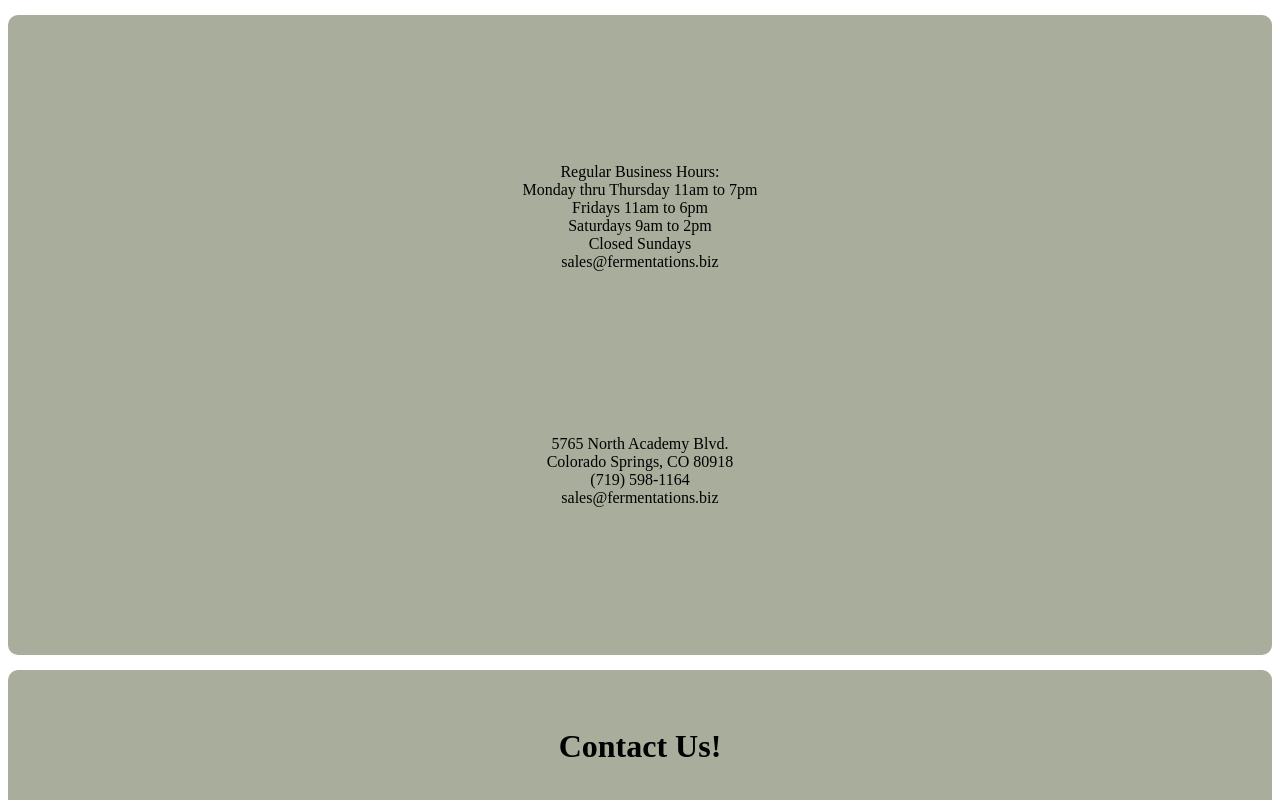
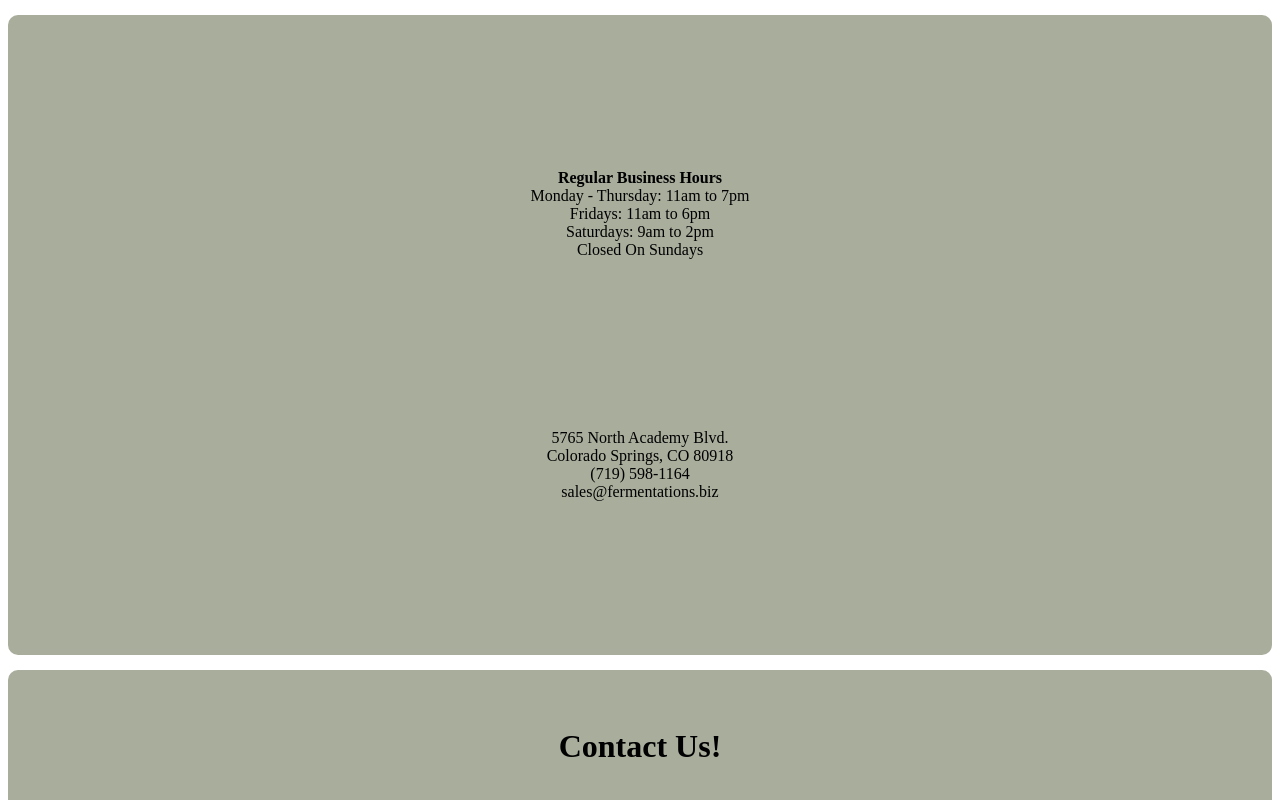
Before and after one commit to 92castro/wine-site, a React (Create React App) app: page /contact in a window 1280 px wide. Shown: the top 800 px of the page. Built offline with nearby package versions, Linux system fonts and the light colour scheme.

Commit message:
cleaned up business info card

```diff
--- a/src/Pages/Contact.tsx
+++ b/src/Pages/Contact.tsx
@@ -23,25 +23,32 @@ const label: CSSProperties = {
   width: "80%"
 }
 
+const info: CSSProperties = {
+  display: "flex",
+  flexDirection: "column",
+  alignItems: "center",
+  justifyContent: "space-evenly"
+}
+
 export default function Contact() {
   return (
     <>
     {/* Business Information */}
     <div style={formCard}>
-      <p style={{ display: "flex", flexDirection: "column", alignItems: "center", justifyContent: "space-evenly" }}>
-        <span>Regular Business Hours:</span>
-        <span>Monday thru Thursday 11am to 7pm</span>
-        <span>Fridays 11am to 6pm</span>
-        <span>Saturdays 9am to 2pm</span>
-        <span>Closed Sundays</span>
-        <span>sales@fermentations.biz</span>
+      <p style={info}>
+        <span><b>Regular Business Hours</b></span>
+        <span>Monday - Thursday: 11am to 7pm</span>
+        <span>Fridays: 11am to 6pm</span>
+        <span>Saturdays: 9am to 2pm</span>
+        <span>Closed On Sundays</span>
       </p>
-      <p style={{ display: "flex", flexDirection: "column", alignItems: "center", justifyContent: "space-evenly" }}>
+      <p style={info}>
         <span>5765 North Academy Blvd.</span>
         <span>Colorado Springs, CO 80918</span>
         <span>(719) 598-1164</span>
         <span>sales@fermentations.biz</span>
       </p>
+
     </div>
     {/* Contact Form */}
     <div style={formCard}>
```
